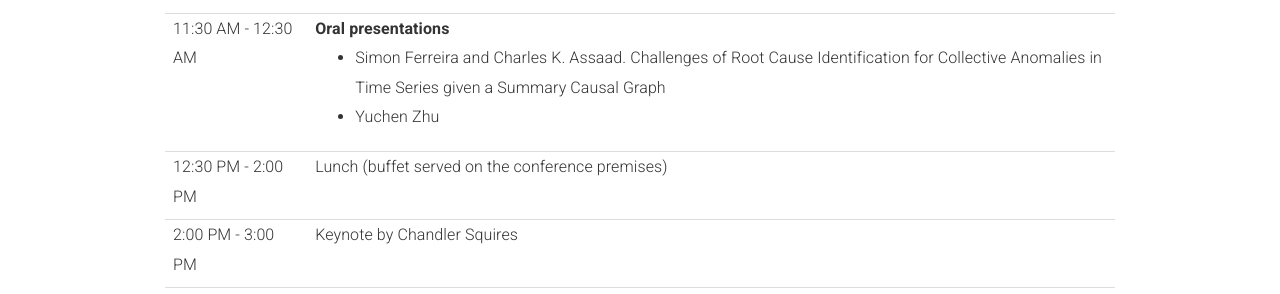
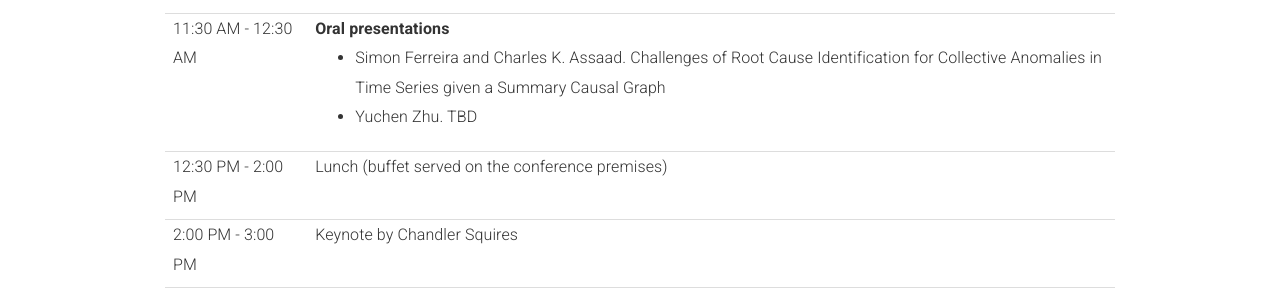
Before and after one commit to quarter-on-causality/quarter-on-causality.github.io, a Jekyll site: the page built from _pages/home_analysis.md, in a window 1280 px wide and 900 px high, scrolled down 4509 px. Shown: the part 153-447 px from the top of the window. Built offline with Jekyll 4.4.1, drawn with Linux system fonts in a browser that asks for light colours; nearby versions of some CDN libraries.

Commit message:
Update the schedule

```diff
--- a/_pages/home_analysis.md
+++ b/_pages/home_analysis.md
@@ -257,7 +257,7 @@
             <b>Oral presentations</b>
              <ul>
                <li>Simon Ferreira and Charles K. Assaad. Challenges of Root Cause Identification for Collective Anomalies in Time Series given a Summary Causal Graph</li>
-               <li>Yuchen Zhu</li>
+               <li>Yuchen Zhu. TBD</li>
               </ul>
           </td>
         </tr>
@@ -376,6 +376,7 @@
             <ul>
               <li>Claire Theobald, Frédéric Pennerath, Brieuc Conan-Guez, Miguel Couceiro, and Amedeo Napoli. Clarity: an improved gradient method for producing quality visual counterfactual explanations</li>
               <li>Carles Balsells Rodas. Causal discovery from conditionally stationary time series</li>
+              <li>Pardis Semnani. TBD</li>
             </ul>
           </td>
         </tr>
```
